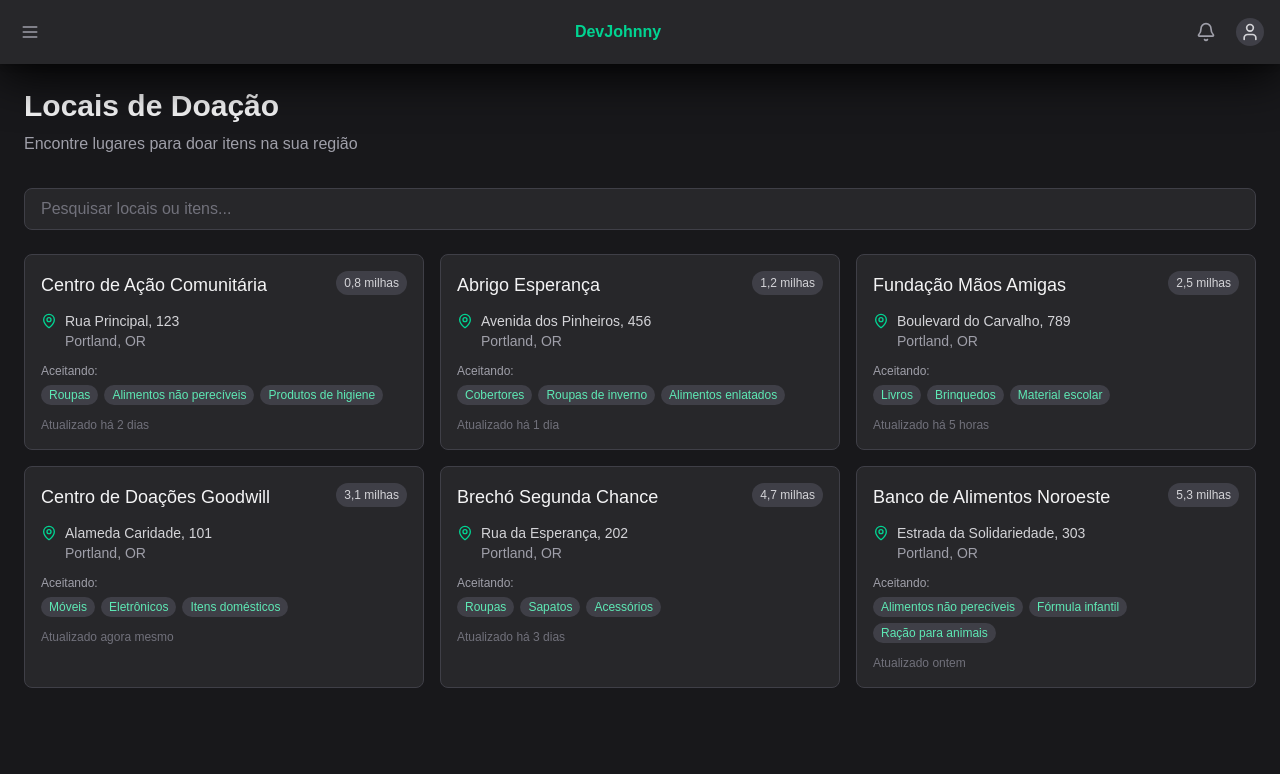
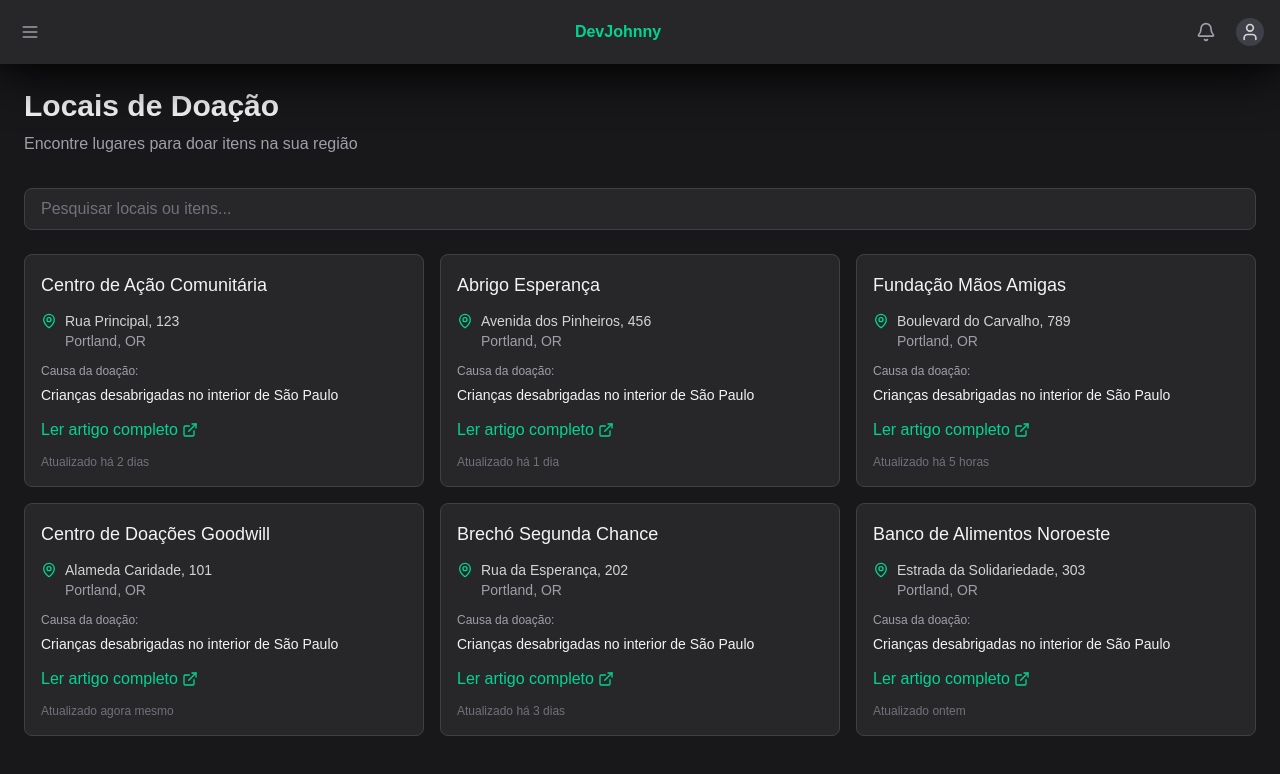
Before and after one commit to DeivisonJohnny/seek-donations, a Next.js app: page /locations-donations in a window 1280 px wide. Shown: the top 774 px of the page. Built offline with nearby package versions, Linux system fonts and the light colour scheme.

Commit message:
feat: refactor page with field to be shown

```diff
--- a/src/pages/locations-donations/index.tsx
+++ b/src/pages/locations-donations/index.tsx
@@ -2,7 +2,7 @@
 
 import { useState } from "react";
 import Link from "next/link";
-import { MapPin, Search } from "lucide-react";
+import { ExternalLink, MapPin, Search } from "lucide-react";
 
 // Tipos para os locais de doação
 type DonationLocation = {
@@ -10,7 +10,7 @@ type DonationLocation = {
   name: string;
   address: string;
   city: string;
-  distance: string;
+  url: string;
   acceptingItems: string[];
   lastUpdated: string;
 };
@@ -23,7 +23,7 @@ export default function DonationLocations() {
       name: "Centro de Ação Comunitária",
       address: "Rua Principal, 123",
       city: "Portland, OR",
-      distance: "0,8 milhas",
+      url: "https://instagram.com/deivisonjohnny",
       acceptingItems: [
         "Roupas",
         "Alimentos não perecíveis",
@@ -36,7 +36,7 @@ export default function DonationLocations() {
       name: "Abrigo Esperança",
       address: "Avenida dos Pinheiros, 456",
       city: "Portland, OR",
-      distance: "1,2 milhas",
+      url: "https://instagram.com/deivisonjohnny",
       acceptingItems: [
         "Cobertores",
         "Roupas de inverno",
@@ -49,7 +49,7 @@ export default function DonationLocations() {
       name: "Fundação Mãos Amigas",
       address: "Boulevard do Carvalho, 789",
       city: "Portland, OR",
-      distance: "2,5 milhas",
+      url: "https://instagram.com/deivisonjohnny",
       acceptingItems: ["Livros", "Brinquedos", "Material escolar"],
       lastUpdated: "há 5 horas",
     },
@@ -58,7 +58,7 @@ export default function DonationLocations() {
       name: "Centro de Doações Goodwill",
       address: "Alameda Caridade, 101",
       city: "Portland, OR",
-      distance: "3,1 milhas",
+      url: "https://instagram.com/deivisonjohnny",
       acceptingItems: ["Móveis", "Eletrônicos", "Itens domésticos"],
       lastUpdated: "agora mesmo",
     },
@@ -67,7 +67,7 @@ export default function DonationLocations() {
       name: "Brechó Segunda Chance",
       address: "Rua da Esperança, 202",
       city: "Portland, OR",
-      distance: "4,7 milhas",
+      url: "https://instagram.com/deivisonjohnny",
       acceptingItems: ["Roupas", "Sapatos", "Acessórios"],
       lastUpdated: "há 3 dias",
     },
@@ -76,7 +76,7 @@ export default function DonationLocations() {
       name: "Banco de Alimentos Noroeste",
       address: "Estrada da Solidariedade, 303",
       city: "Portland, OR",
-      distance: "5,3 milhas",
+      url: "https://instagram.com/deivisonjohnny",
       acceptingItems: [
         "Alimentos não perecíveis",
         "Fórmula infantil",
@@ -93,6 +93,7 @@ export default function DonationLocations() {
     (location) =>
       location.name.toLowerCase().includes(searchQuery.toLowerCase()) ||
       location.address.toLowerCase().includes(searchQuery.toLowerCase()) ||
+      location.url.toLowerCase().includes(searchQuery.toLowerCase()) ||
       location.acceptingItems.some((item) =>
         item.toLowerCase().includes(searchQuery.toLowerCase())
       )
@@ -126,7 +127,8 @@ export default function DonationLocations() {
       <div className="grid grid-cols-1 sm:grid-cols-2 lg:grid-cols-3 gap-4">
         {filteredLocations.map((location) => (
           <Link
-            href={`/location/${location.id}`}
+            href={location.url}
+            target="_blank"
             key={location.id}
             className="block"
           >
@@ -136,9 +138,6 @@ export default function DonationLocations() {
                   <h2 className="text-lg font-medium text-zinc-100">
                     {location.name}
                   </h2>
-                  <span className="text-xs bg-zinc-700 text-zinc-300 px-2 py-1 rounded-full">
-                    {location.distance}
-                  </span>
                 </div>
 
                 <div className="flex items-start mb-3">
@@ -150,8 +149,13 @@ export default function DonationLocations() {
                 </div>
 
                 <div className="mb-3">
-                  <p className="text-xs text-zinc-400 mb-1.5">Aceitando:</p>
-                  <div className="flex flex-wrap gap-1.5">
+                  <p className="text-xs text-zinc-400 mb-1.5">
+                    Causa da doação:
+                  </p>
+                  <p className="text-[14px]  ">
+                    Crianças desabrigadas no interior de São Paulo
+                  </p>
+                  {/* <div className="flex flex-wrap gap-1.5">
                     {location.acceptingItems.map((item, index) => (
                       <span
                         key={index}
@@ -160,8 +164,16 @@ export default function DonationLocations() {
                         {item}
                       </span>
                     ))}
-                  </div>
+                  </div> */}
                 </div>
+                <a
+                  href={location.url}
+                  target="_blank"
+                  rel="noopener noreferrer"
+                  className="inline-flex items-center text-emerald-400 hover:text-emerald-300 transition-colors"
+                >
+                  Ler artigo completo <ExternalLink className="ml-1 h-4 w-4" />
+                </a>
 
                 <div className="text-xs text-zinc-500 mt-3">
                   Atualizado {location.lastUpdated}
```
Also changed, not shown: 1 other file (tests, documents, lock files or other folders).
